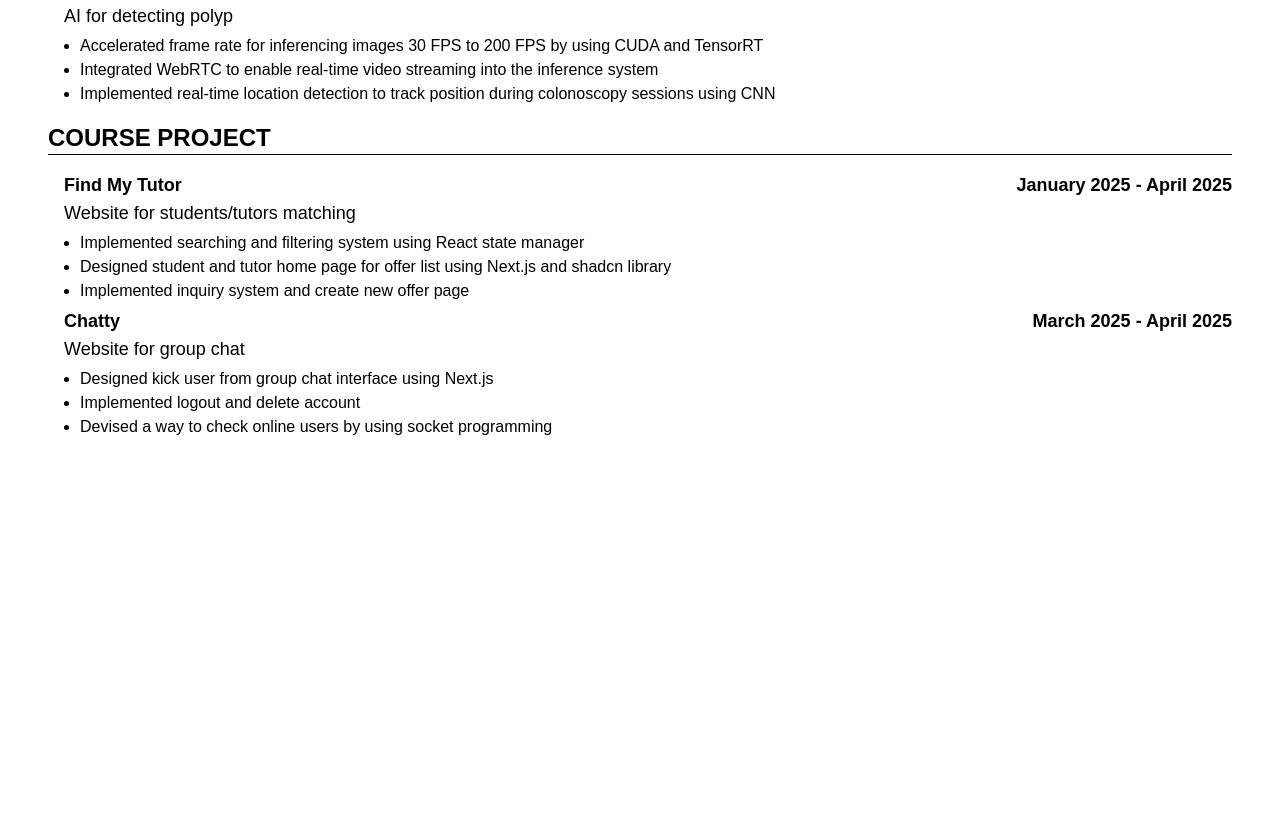
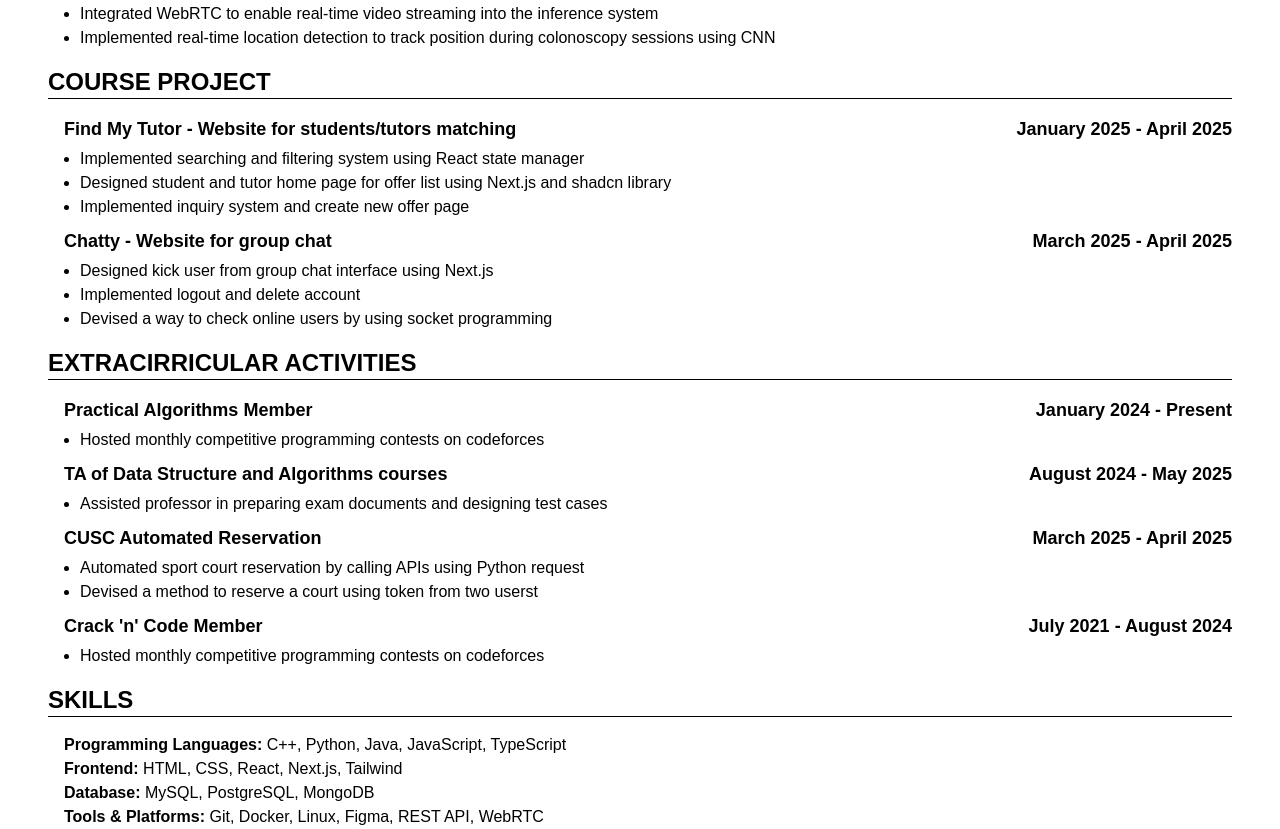
Before and after one commit to Snowfall2/portfolio, a Next.js app: page /resume in a window 1280 px wide. Shown: the part 609-1438 px from the top of the page. Before the commit the page ends 1052 px from the top, so only its background shows below. Built offline with nearby package versions, Linux system fonts and the light colour scheme.

Commit message:
Add activatiy and skills

```diff
--- /dev/null
+++ b/src/components/resume/Competitions.tsx
@@ -0,0 +1,15 @@
+import Header from "./Header";
+export default function Competitions() {
+    return (
+        <section>
+            <Header name={"Competitions"}/>
+            <ul className="ml-4">
+
+                <li><b>Programming Languages:</b> C++, Python, Java, JavaScript, TypeScript</li>
+                <li><b>Frontend:</b> HTML, CSS, React, Next.js, Tailwind</li>
+                <li><b>Database:</b> MySQL, PostgreSQL, MongoDB</li>
+                <li><b>Tools & Platforms:</b> Git, Docker, Linux, Figma, REST API, WebRTC</li>
+            </ul>
+        </section>
+    )
+}
--- /dev/null
+++ b/src/components/resume/ExtraActivaties.tsx
@@ -0,0 +1,40 @@
+import Header from "./Header";
+import SubHeader from "./SubHeader";
+export default function ExtraActivities() {
+    return (
+        <section>
+            <Header name={"Extracirricular Activities"}/>
+            <ul className="ml-4">
+                <li>
+                    <SubHeader title="Practical Algorithms Member" desc={null} beginDate={"January 2024"} endDate={"Present"}>
+                        <ul className="ml-4 list-disc my-1">
+                            <li>Hosted monthly competitive programming contests on codeforces</li>
+                        </ul>
+                    </SubHeader>
+                </li>
+                <li>
+                    <SubHeader title="TA of Data Structure and Algorithms courses" desc={null} beginDate={"August 2024"} endDate={"May 2025"}>
+                        <ul className="ml-4 list-disc my-1">
+                            <li>Assisted professor in preparing exam documents and designing test cases</li>
+                        </ul>
+                    </SubHeader>
+                </li>
+                <li>
+                    <SubHeader title="CUSC Automated Reservation" desc={null} beginDate={"March 2025"} endDate={"April 2025"}>
+                        <ul className="ml-4 list-disc my-1">
+                            <li>Automated sport court reservation by calling APIs using Python request</li>
+                            <li>Devised a method to reserve a court using token from two userst</li>
+                        </ul>
+                    </SubHeader>
+                </li>
+                <li>
+                    <SubHeader title="Crack 'n' Code Member" desc={null} beginDate={"July 2021"} endDate={"August 2024"}>
+                        <ul className="ml-4 list-disc my-1">
+                            <li>Hosted monthly competitive programming contests on codeforces</li>
+                        </ul>
+                    </SubHeader>
+                </li>
+            </ul>
+        </section>
+    )
+}
--- a/src/components/resume/ResumeDisplay.tsx
+++ b/src/components/resume/ResumeDisplay.tsx
@@ -3,7 +3,8 @@ import Education from "./Education";
 import WorkExperience from "./WorkExperience";
 import Capstone from "./Capstone";
 import CourseProject from "./CourseProject";
-import SubHeader from "./SubHeader";
+import ExtraActivities from "./ExtraActivaties";
+import Skills from "./Skills";
 export default function ResumeDisplay() {
 
     return (
@@ -33,6 +34,8 @@ export default function ResumeDisplay() {
             <WorkExperience />
             <Capstone />
             <CourseProject />
+            <ExtraActivities />
+            <Skills />
         </main>
     )
 }
--- /dev/null
+++ b/src/components/resume/Skills.tsx
@@ -0,0 +1,14 @@
+import Header from "./Header";
+export default function Skills() {
+    return (
+        <section>
+            <Header name={"Skills"}/>
+            <ul className="ml-4">
+                <li><b>Programming Languages:</b> C++, Python, Java, JavaScript, TypeScript</li>
+                <li><b>Frontend:</b> HTML, CSS, React, Next.js, Tailwind</li>
+                <li><b>Database:</b> MySQL, PostgreSQL, MongoDB</li>
+                <li><b>Tools & Platforms:</b> Git, Docker, Linux, Figma, REST API, WebRTC</li>
+            </ul>
+        </section>
+    )
+}
--- a/src/components/resume/SubHeader.tsx
+++ b/src/components/resume/SubHeader.tsx
@@ -1,16 +1,15 @@
-export default function SubHeader({title, beginDate, endDate, desc, children}:
+export default function SubHeader({title, beginDate = null, endDate = null, desc = null, children}:
     {title:string, beginDate:string | null, endDate:string | null, desc: string | null, children: React.ReactNode}
 ) {
 
     return (
-        <>
+        <div className="mb-2">
             <div className="flex justify-between text-lg">
-                <p><b>{title}</b></p>
+                <p><b>{ title + (desc? "  -  " + desc:"")}</b></p>
                 {beginDate && endDate && <p className="font-bold">{beginDate} - {endDate}</p>}
                 {beginDate && !endDate && <p className="font-bold">{beginDate}</p>}
             </div>
-            <div className="text-lg">{desc}</div>
             {children}
-        </>
+        </div>
     )
 }
```
Also changed, not shown: src/components/Footer.tsx (added).
